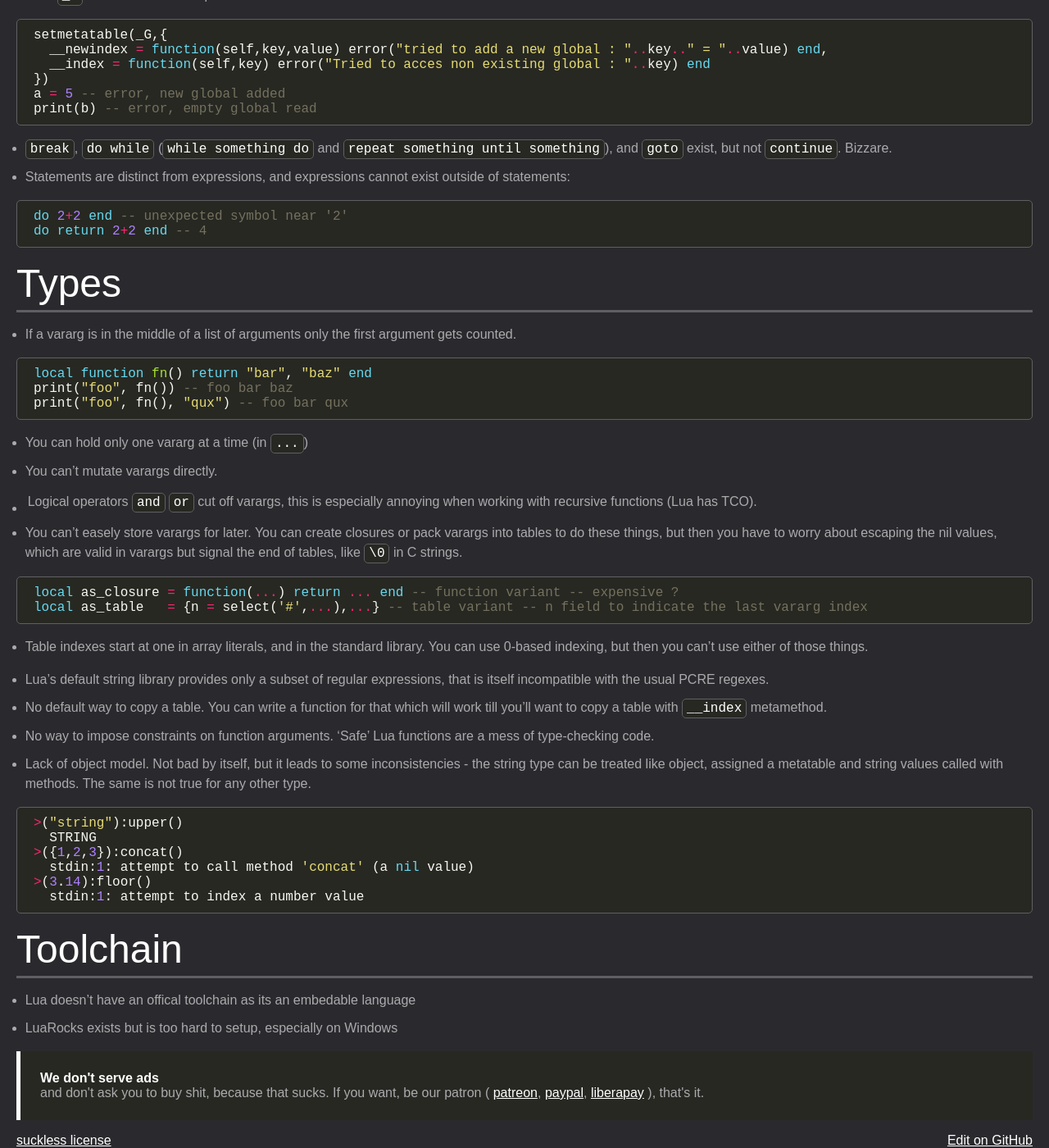
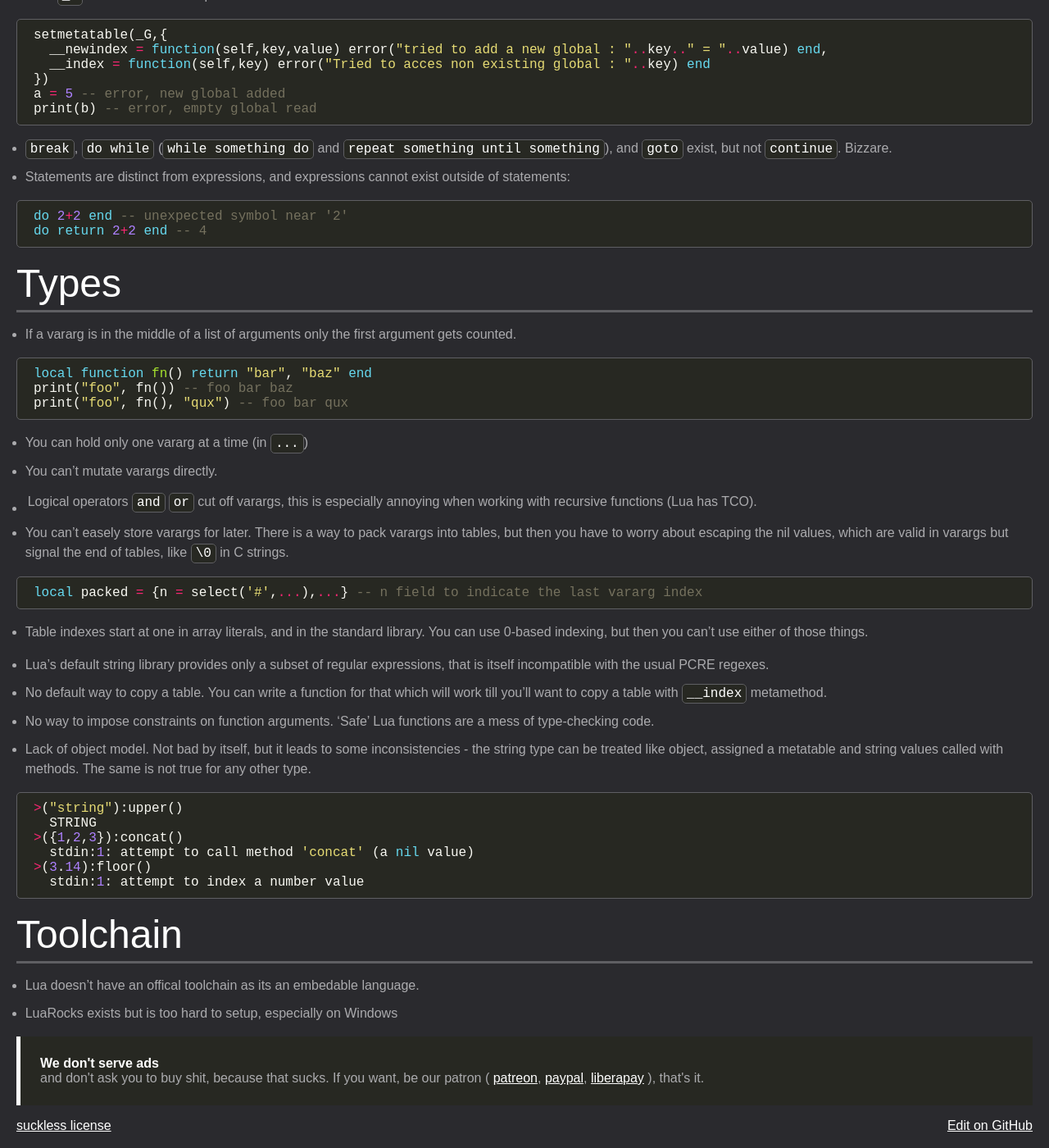
Before and after one commit to rakshazi/yourlanguagesucks.com, a Jekyll site: the page built from why/lua.md, in a window 1280 px wide and 1400 px high, scrolled down 556 px. Shown: the whole window at 82% size. Built offline with Jekyll 4.4.1, drawn with Linux system fonts in a browser that asks for light colours.

Commit message:
Update lua.md
Functions apparently can't take in varargs from others, quite odd, removed it and left the table vararg packing variant

````diff
--- a/why/lua.md
+++ b/why/lua.md
@@ -51,12 +51,11 @@ print("foo", fn(), "qux") -- foo bar qux
 * You can hold only one vararg at a time (in `...`)
 * You can't mutate varargs directly.
 * Logical operators `and` | `or` cut off varargs, this is especially annoying when working with recursive functions (Lua has TCO).
-* You can't easely store varargs for later. You can create closures or pack varargs into tables to do these things,
+* You can't easely store varargs for later. There is a way to pack varargs into tables,
 but then you have to worry about escaping the nil values, which are valid in varargs but signal the end of tables, like `\0` in C strings.
 
 ```lua
-local as_closure = function(...) return ... end -- function variant -- expensive ?
-local as_table   = {n = select('#',...),...} -- table variant -- n field to indicate the last vararg index
+local packed = {n = select('#',...),...} -- n field to indicate the last vararg index
 ```
 
 * Table indexes start at one in array literals, and in the standard library.
@@ -79,5 +78,5 @@ assigned a metatable and string values called with methods. The same is not true
 
 # Toolchain
 
-* Lua doesn't have an offical toolchain as its an embedable language
+* Lua doesn't have an offical toolchain as its an embedable language.
 * LuaRocks exists but is too hard to setup, especially on Windows
````
